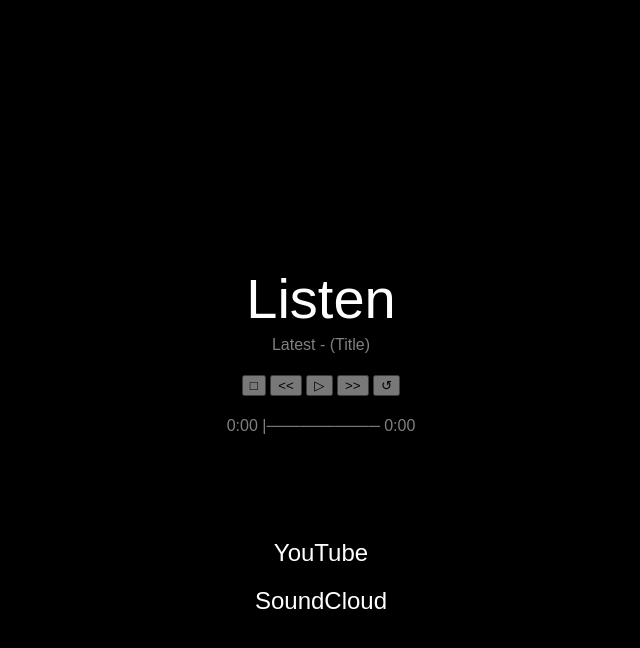
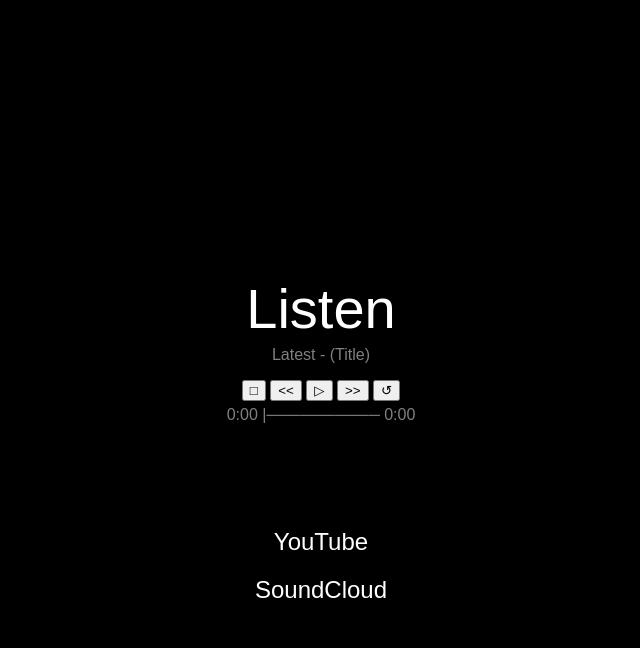
Before and after one commit to r1s1ng1/r1s1ng1.github.io, a Jekyll site: the page music/listen/index.html, which Jekyll copies as it is, in a window 1280 px wide. Shown: the top 648 px of the page, without its empty margins (319-959 px from the left). Built offline with Jekyll 4.4.1, drawn with Linux system fonts in a browser that asks for light colours.

Commit message:
Update index.html

```diff
--- a/music/listen/index.html
+++ b/music/listen/index.html
@@ -22,13 +22,13 @@
             <source src="../../assets/audio/Biwa .mp3" type="audio/mpeg">
         </audio>
 
-        <p>
-            <button onclick="stopAudio()">□</button>
-            <button onclick="rewind()"><<</button>
-            <button id="playButton" onclick="togglePlay()">▷</button>
-            <button onclick="forward()">>></button>
-            <button onclick="restart()">↺</button>
-        </p>
+        <div class="player-controls">
+    <button onclick="stopAudio()">□</button>
+    <button onclick="rewind()"><<</button>
+    <button id="playButton" onclick="togglePlay()">▷</button>
+    <button onclick="forward()">>></button>
+    <button onclick="restart()">↺</button>
+    </div>
 
         <p id="time">
             0:00 |────────── 0:00
```
